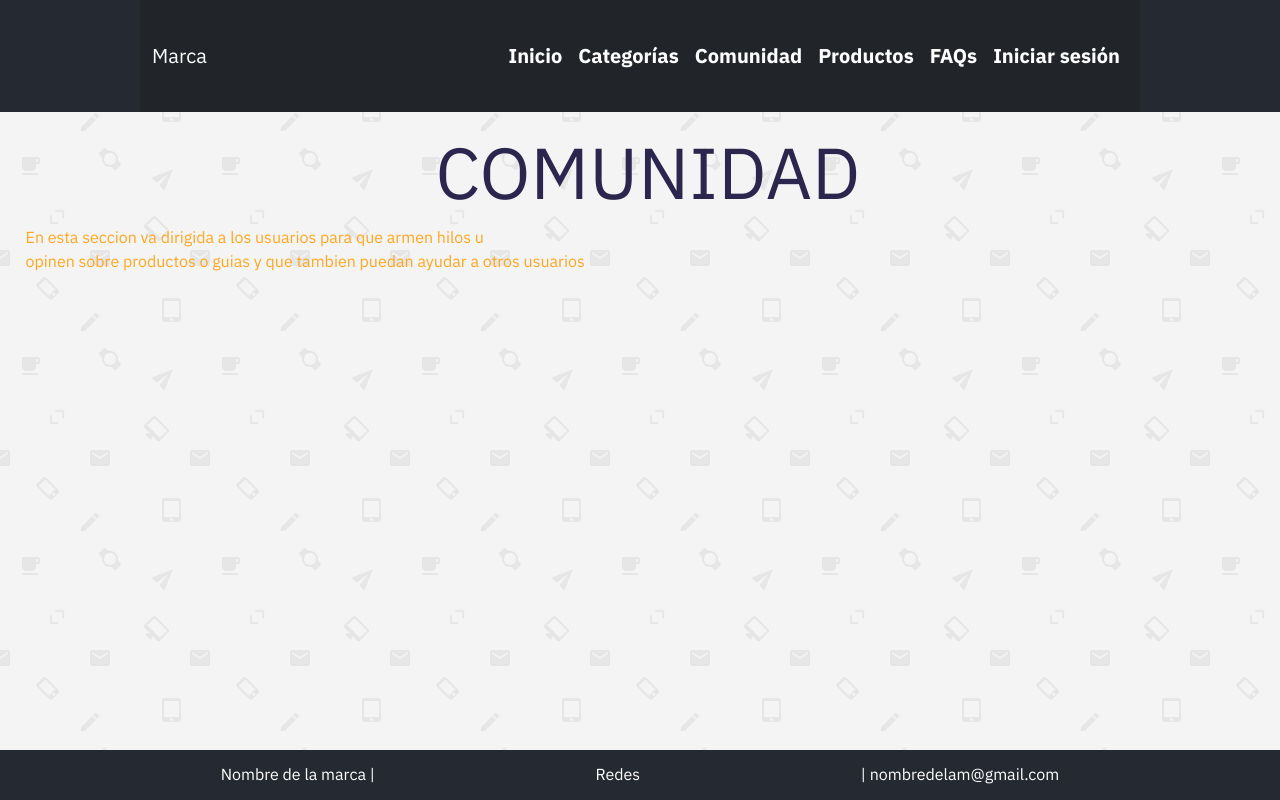
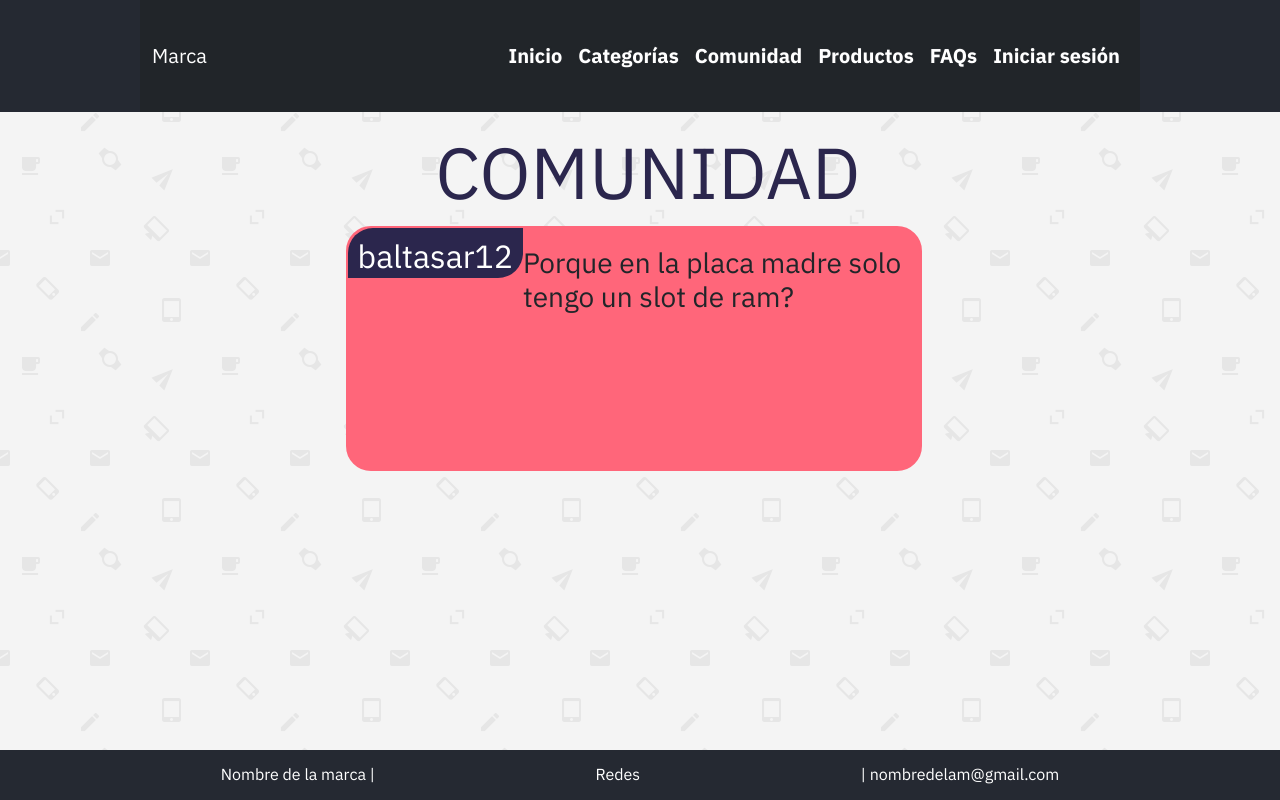
Before and after one commit to Baltasar12/paginaBarbaglia, a website: page secciones/comunidad.html in a window 1280 px wide. Drawn offline with nearby package versions, Linux system fonts and the light colour scheme.

Commit message:
Commit 11: elementos agregados en comunidad

```diff
--- a/estilos/estilosF.css
+++ b/estilos/estilosF.css
@@ -18,7 +18,7 @@ body{
 	padding-left: 1.6rem;
 }
 .estiloH1{
-    color: #2b264d;
+        color: #2b264d;
 	text-transform: uppercase;
 	letter-spacing: 0.01rem;
 	font-style:inherit;
@@ -109,6 +109,36 @@ header nav a {
 header nav a:hover {
 	background:#ff667a;
 	border-radius:50px;
+}
+
+
+
+
+/*Consultas de la comunidad*/
+.contenedor{
+        display: flex;
+        margin-left: 27%;
+        width: 45%;
+        height: 50%;
+        border-radius: 25px;
+        border: #ff667a 2px solid;
+        background-color: #ff667a;
+}
+
+.contenedor__usuario{
+        height: 50px;
+        width: 60x;
+        border-top-left-radius: 25px;
+        border-bottom-right-radius: 25px;
+        background-color:#2b264d;
+}
+#nombreU{
+        margin: 10px;
+        color: white;
+}
+
+#pregunt{
+        margin-top: 20px;
 }
 
 
@@ -212,6 +242,12 @@ align-items: center;
 }
 
 
+
+
+
+
+
+
 /*--Animaciónes--*/
 .shadow-drop-2-center {
 	-webkit-animation: shadow-drop-2-center 0.4s cubic-bezier(0.250, 0.460, 0.450, 0.940) both;
--- a/estilos/main.css
+++ b/estilos/main.css
@@ -84,13 +84,13 @@
     grid-area: tabla; }
   #grilla iframe#vid1 {
     grid-area: vid1;
-    justify-self: end; }
+    justify-self: end !important; }
   #grilla iframe#vid2 {
     grid-area: vid2;
-    justify-self: start; }
+    justify-self: start !important; }
   #grilla a#img {
     grid-area: img;
-    justify-self: center; }
+    justify-self: center !important; }
   #grilla footer {
     grid-area: footer; }
   #grilla nav {
--- a/secciones/comunidad.html
+++ b/secciones/comunidad.html
@@ -46,12 +46,10 @@
 <main>
 
     <h1 class="estiloH1">Comunidad</h1>
-    <p class="estiloP">En esta seccion va dirigida a los usuarios para que armen hilos u <br>
-    opinen sobre productos o guias y que tambien puedan ayudar a otros usuarios</p>
 
-
-      <div>
-
+      <div class="contenedor">
+        <div class="contenedor__usuario"><h2 id="nombreU">baltasar12</h2></div>
+        <div class="contenedor__pregunta"><h3 id="pregunt">Porque en la placa madre solo tengo un slot de ram?</h3></div>
       </div>
 
 </main>
```
